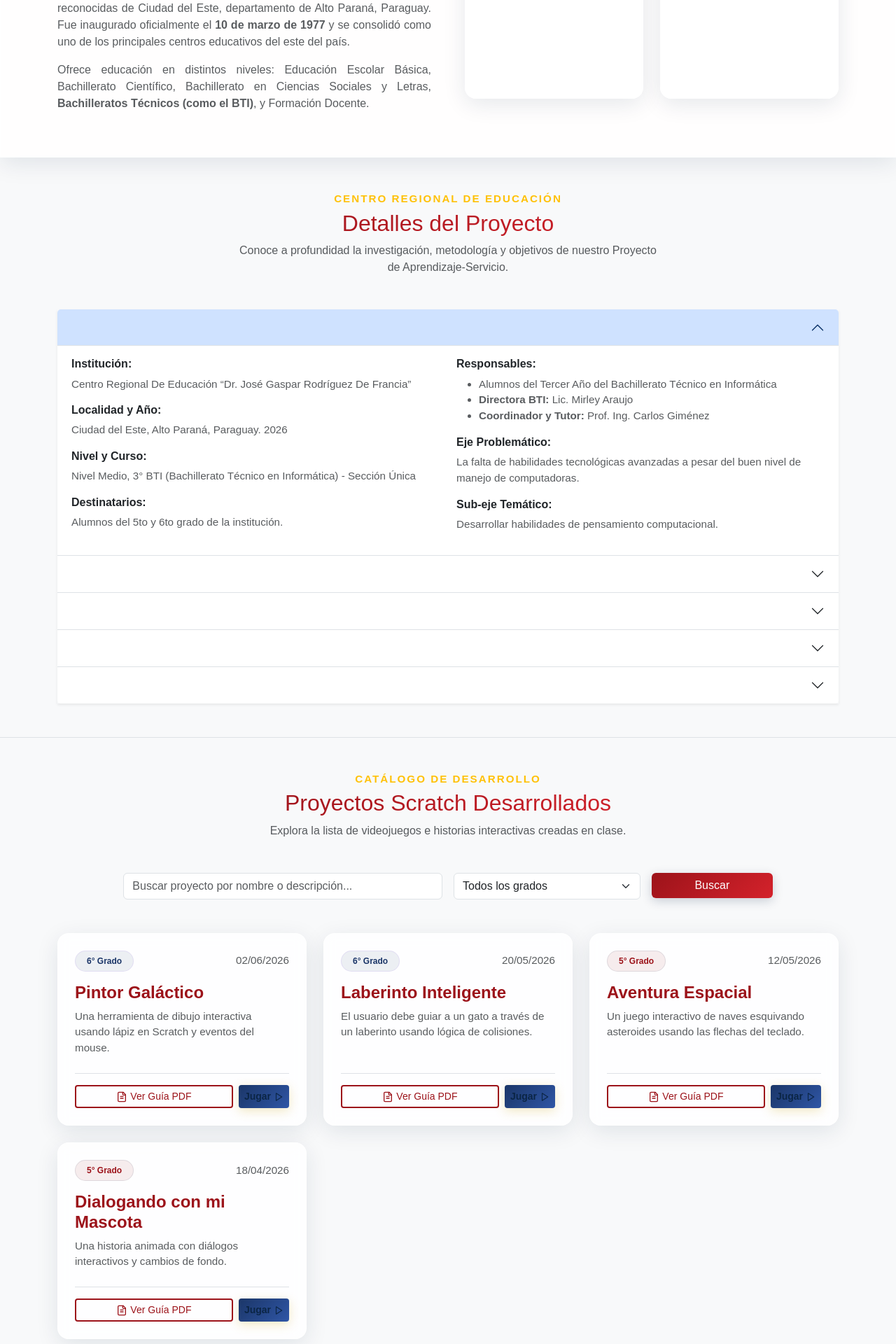
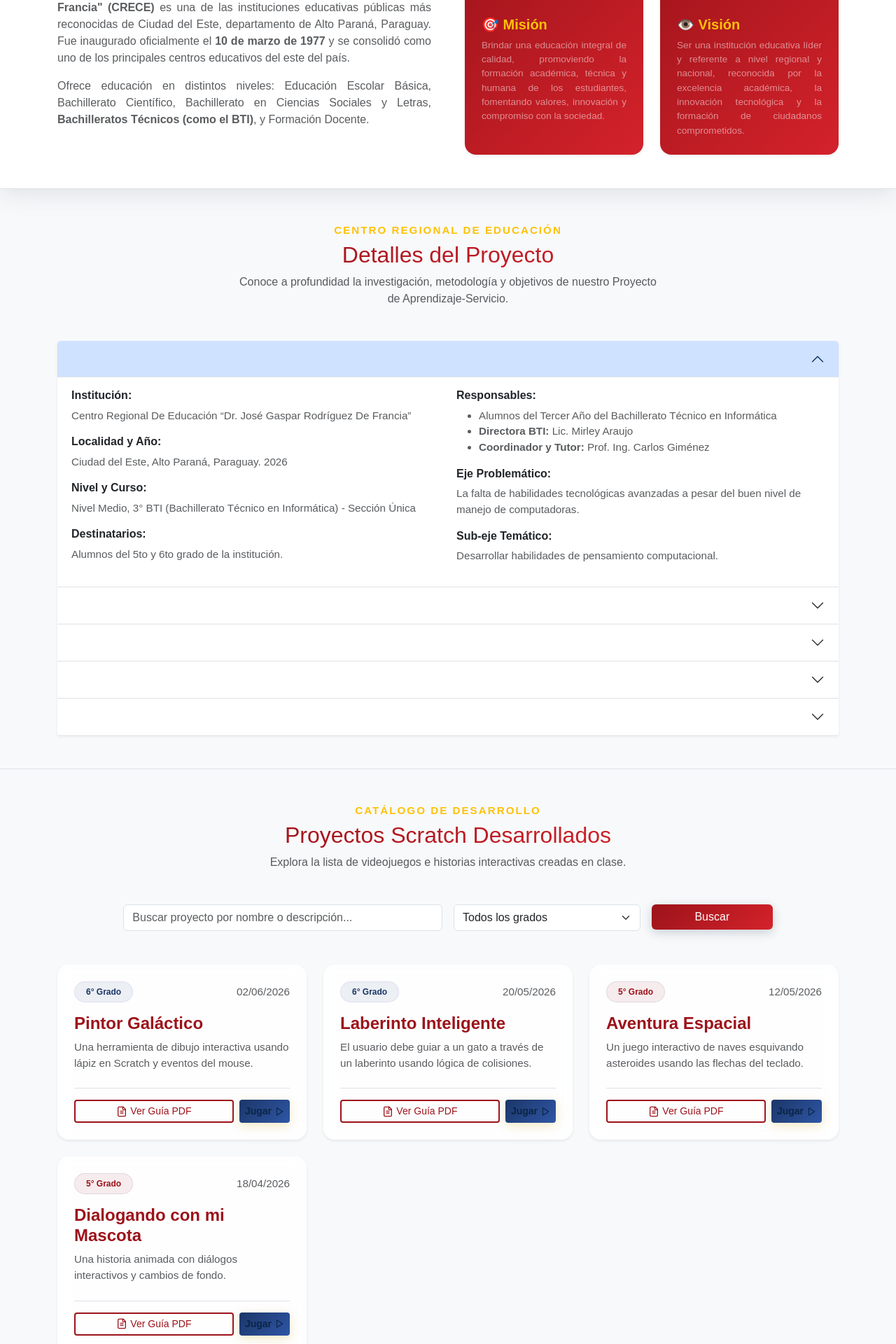
Before and after one commit to ErwanGras/pagina_scratch, a PHP site: page /Examen-PHP/ in a window 1280 px wide. Shown: the part 1368-3288 px from the top of the page at 70% size. Run offline with PHP 8.4, Linux system fonts and the light colour scheme; data comes from the database, SQL or seed files in the repository; some libraries are stand-ins or nearby versions.

Commit message:
Fix card specificity issue causing white backgrounds and add stock images to Misión/Visión

```diff
--- a/css/style.css
+++ b/css/style.css
@@ -134,11 +134,11 @@ h1, h2, .text-gradient {
 
 /* Efectos de Elevación y Tarjetas Glassmorphism */
 .card, .bg-white {
-    background: var(--glass-bg) !important;
+    background: var(--glass-bg);
     backdrop-filter: blur(8px);
     -webkit-backdrop-filter: blur(8px);
-    border: 1px solid var(--glass-border) !important;
-    box-shadow: var(--glass-shadow) !important;
+    border: 1px solid var(--glass-border);
+    box-shadow: var(--glass-shadow);
 }
 
 .hover-lift {
--- a/index.php
+++ b/index.php
@@ -284,15 +284,21 @@ try {
                     </div>
                     <div class="row g-4">
                         <div class="col-md-6">
-                            <div class="card border-0 bg-primary text-white p-4 rounded-4 shadow-sm h-100">
-                                <h5 class="fw-bold text-warning mb-2">🎯 Misión</h5>
-                                <p class="fs-8 mb-0 text-justify text-white-50">Brindar una educación integral de calidad, promoviendo la formación académica, técnica y humana de los estudiantes, fomentando valores, innovación y compromiso con la sociedad.</p>
+                            <div class="card border-0 bg-primary text-white rounded-4 shadow-sm h-100 overflow-hidden">
+                                <img src="https://images.unsplash.com/photo-1427504494785-3a9ca7044f45?auto=format&fit=crop&w=400&h=200&q=80" class="card-img-top object-fit-cover" style="height: 120px;" alt="Misión">
+                                <div class="p-4">
+                                    <h5 class="fw-bold text-warning mb-2">🎯 Misión</h5>
+                                    <p class="fs-8 mb-0 text-justify text-white-50">Brindar una educación integral de calidad, promoviendo la formación académica, técnica y humana de los estudiantes, fomentando valores, innovación y compromiso con la sociedad.</p>
+                                </div>
                             </div>
                         </div>
                         <div class="col-md-6">
-                            <div class="card border-0 bg-primary text-white p-4 rounded-4 shadow-sm h-100">
-                                <h5 class="fw-bold text-warning mb-2">👁️ Visión</h5>
-                                <p class="fs-8 mb-0 text-justify text-white-50">Ser una institución educativa líder y referente a nivel regional y nacional, reconocida por la excelencia académica, la innovación tecnológica y la formación de ciudadanos comprometidos.</p>
+                            <div class="card border-0 bg-primary text-white rounded-4 shadow-sm h-100 overflow-hidden">
+                                <img src="https://images.unsplash.com/photo-1509062522246-3755977927d7?auto=format&fit=crop&w=400&h=200&q=80" class="card-img-top object-fit-cover" style="height: 120px;" alt="Visión">
+                                <div class="p-4">
+                                    <h5 class="fw-bold text-warning mb-2">👁️ Visión</h5>
+                                    <p class="fs-8 mb-0 text-justify text-white-50">Ser una institución educativa líder y referente a nivel regional y nacional, reconocida por la excelencia académica, la innovación tecnológica y la formación de ciudadanos comprometidos.</p>
+                                </div>
                             </div>
                         </div>
                     </div>
```
